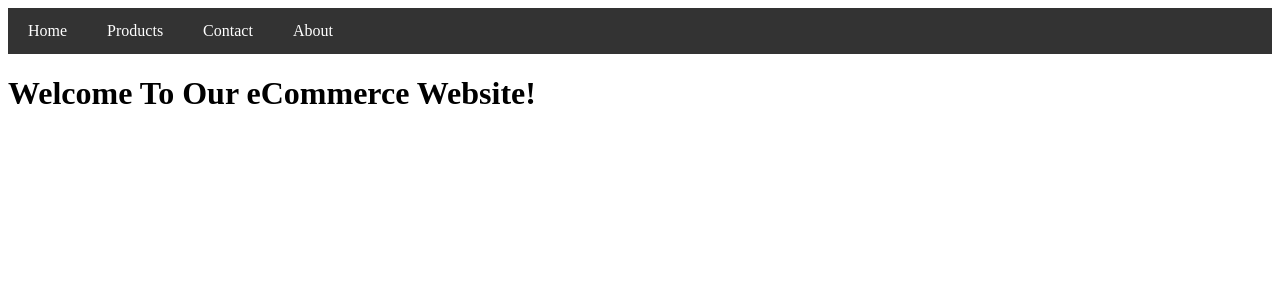
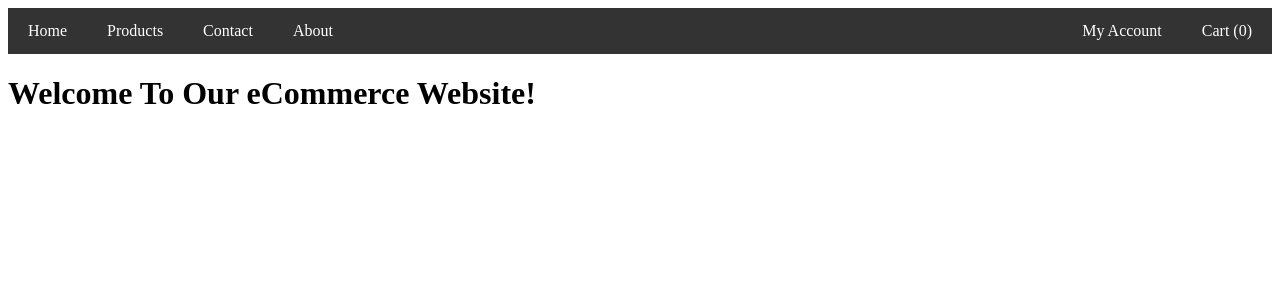
Before and after one commit to kumaraevan/e-commerce, a PHP site: page / in a window 1280 px wide. Shown: the top 300 px of the page. Run offline with PHP 8.4, Linux system fonts and the light colour scheme.

Commit message:
Update index.php
adding session management

```diff
--- a/index.php
+++ b/index.php
@@ -1,3 +1,9 @@
+<?php
+session_start();
+
+$loggedIn = isset($_SESSION['loggedin']) && $_SESSION['loggedin'];
+?>
+
 <!DOCTYPE html>
 <html>
     <head>
@@ -17,6 +23,16 @@
                 text-decoration: none;
             }
 
+            .navbar-right {
+                float: right;
+            }
+
+            .navbar::after {
+                content: "";
+                display: table;
+                clear: both;
+            }
+
             .navbar a:hover {
                 background-color: #ddd;
                 color: black;
@@ -29,7 +45,13 @@
             <a href="#products">Products</a>
             <a href="#contact">Contact</a>
             <a href="#about">About</a>
+
+        <div class="navbar-right">
+            <a href="account.php">My Account</a>
+            <a href="cart.php">Cart (0)</a> <!-- Update '0' with dynamic cart count -->
         </div>
+        </div>
+
         <h1>Welcome To Our eCommerce Website!</h1>
     </body>
 </html>
```
